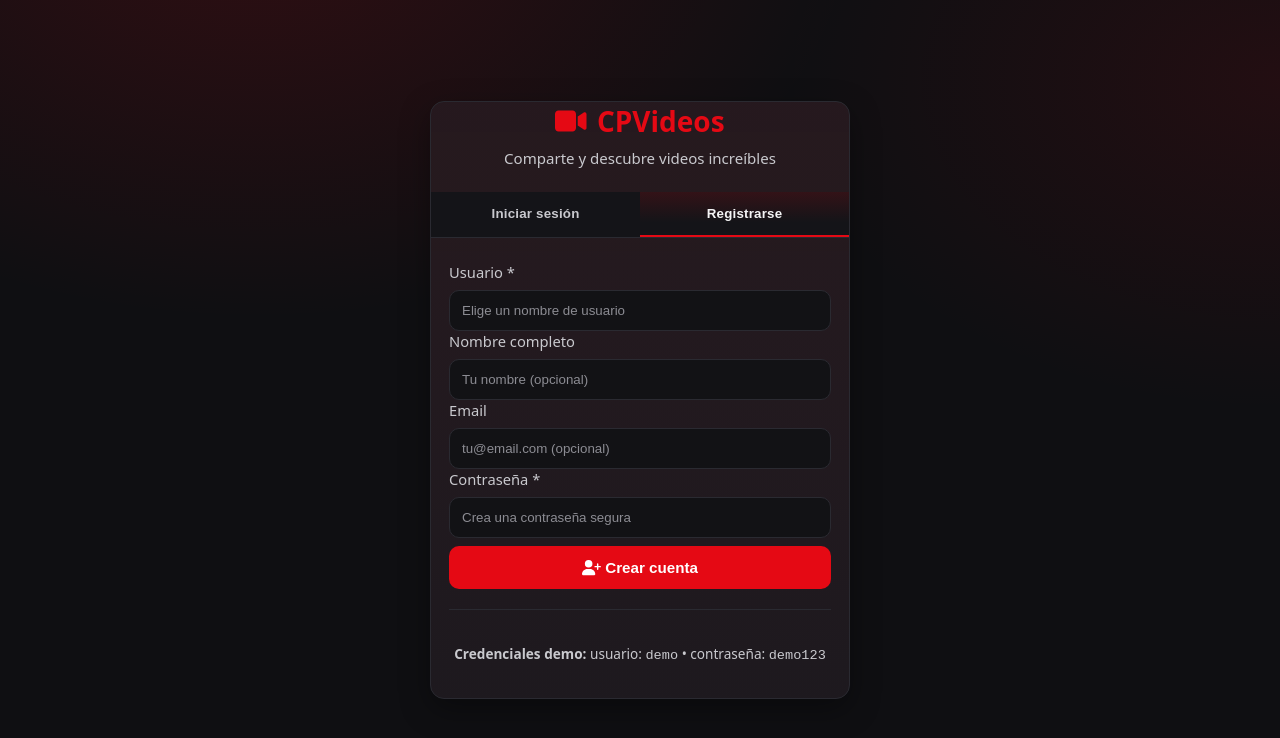
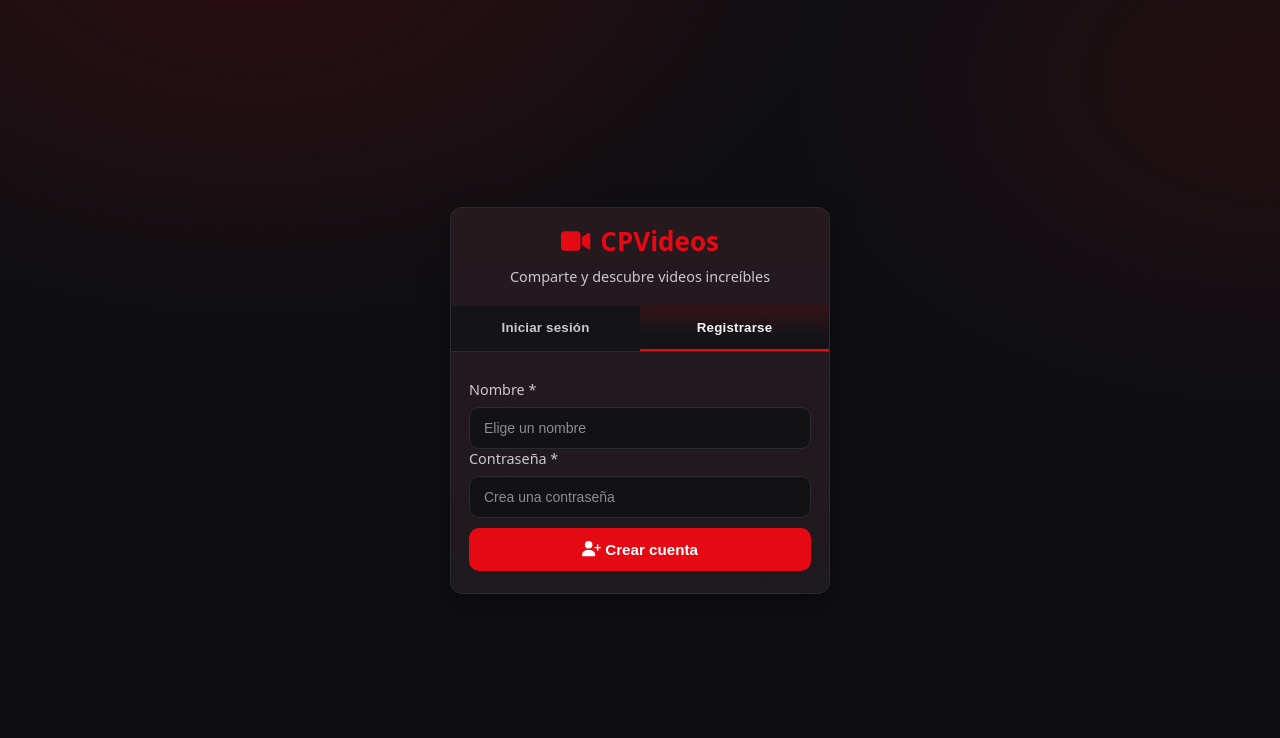
Before and after one commit to mosanrodrguez/CPVideos, a website: page public/login.html in a window 1280 px wide. Both pictures are taken after a click on the button "Registrarse". Drawn offline with Linux system fonts and the light colour scheme.

Commit message:
Actualizar login.html

```diff
--- a/public/login.html
+++ b/public/login.html
@@ -26,15 +26,15 @@
       color: var(--text);
       display: grid;
       place-items: center;
-      padding: 24px;
+      padding: 20px;
     }
 
     .card {
       width: 100%;
-      max-width: 420px;
+      max-width: 380px;
       background: linear-gradient(180deg, rgba(229, 9, 20, 0.06), rgba(229, 9, 20, 0.02)), var(--panel);
       border: 1px solid var(--border);
-      border-radius: 14px;
+      border-radius: 12px;
       box-shadow: 0 10px 30px rgba(0,0,0,0.35);
       overflow: hidden;
     }
@@ -72,7 +72,7 @@
     form {
       display: grid;
       gap: 14px;
-      margin-top: 6px;
+      margin-top: 10px;
     }
 
     .field {
@@ -80,18 +80,19 @@
       gap: 8px;
     }
     label {
-      font-size: 0.92rem;
+      font-size: 0.9rem;
       color: var(--muted);
     }
-    input[type="text"], input[type="password"], input[type="email"] {
+    input[type="text"], input[type="password"] {
       width: 100%;
-      padding: 12px 12px;
+      padding: 12px 14px;
       border-radius: 10px;
       border: 1px solid var(--border);
       background: #121215;
       color: var(--text);
       outline: none;
       transition: border-color 140ms ease, box-shadow 140ms ease;
+      font-size: 14px;
     }
     input::placeholder { color: #8c8c93; }
     input:focus {
@@ -101,10 +102,11 @@
 
     .logo {
       text-align: center;
-      margin-bottom: 24px;
+      margin-bottom: 20px;
+      padding-top: 15px;
     }
     .logo h1 {
-      font-size: 28px;
+      font-size: 26px;
       color: var(--accent);
       margin: 0 0 8px;
       display: flex;
@@ -114,7 +116,7 @@
     }
     .logo p {
       color: var(--muted);
-      font-size: 0.94rem;
+      font-size: 0.9rem;
       margin: 0;
     }
 
@@ -129,7 +131,7 @@
       transition: all 160ms ease;
       background: var(--accent);
       color: white;
-      margin-top: 8px;
+      margin-top: 10px;
     }
     .btn:hover {
       background: var(--accent-2);
@@ -149,23 +151,14 @@
       margin-bottom: 16px;
     }
 
-    .demo-note {
-      text-align: center;
-      color: var(--muted);
-      font-size: 0.85rem;
-      margin-top: 20px;
-      padding-top: 20px;
-      border-top: 1px solid var(--border);
-    }
-
     .loader {
       display: none;
       text-align: center;
       margin: 20px 0;
     }
     .loader-spinner {
-      width: 40px;
-      height: 40px;
+      width: 36px;
+      height: 36px;
       border: 3px solid rgba(255,255,255,0.1);
       border-top-color: var(--accent);
       border-radius: 50%;
@@ -177,7 +170,7 @@
     }
 
     .logo-icon {
-      font-size: 28px;
+      font-size: 26px;
     }
   </style>
 </head>
@@ -206,8 +199,8 @@
       <!-- FORMULARIO DE LOGIN -->
       <form id="loginForm" style="display: block;">
         <div class="field">
-          <label for="loginUsername">Usuario</label>
-          <input type="text" id="loginUsername" placeholder="Ingresa tu usuario" required>
+          <label for="loginUsername">Nombre</label>
+          <input type="text" id="loginUsername" placeholder="Ingresa tu nombre" required>
         </div>
         <div class="field">
           <label for="loginPassword">Contraseña</label>
@@ -221,29 +214,17 @@
       <!-- FORMULARIO DE REGISTRO -->
       <form id="registerForm" style="display: none;">
         <div class="field">
-          <label for="registerUsername">Usuario *</label>
-          <input type="text" id="registerUsername" placeholder="Elige un nombre de usuario" required>
-        </div>
-        <div class="field">
-          <label for="registerName">Nombre completo</label>
-          <input type="text" id="registerName" placeholder="Tu nombre (opcional)">
-        </div>
-        <div class="field">
-          <label for="registerEmail">Email</label>
-          <input type="email" id="registerEmail" placeholder="tu@email.com (opcional)">
+          <label for="registerUsername">Nombre *</label>
+          <input type="text" id="registerUsername" placeholder="Elige un nombre" required>
         </div>
         <div class="field">
           <label for="registerPassword">Contraseña *</label>
-          <input type="password" id="registerPassword" placeholder="Crea una contraseña segura" required>
+          <input type="password" id="registerPassword" placeholder="Crea una contraseña" required>
         </div>
         <button type="submit" class="btn">
           <i class="fas fa-user-plus"></i> Crear cuenta
         </button>
       </form>
-
-      <div class="demo-note">
-        <p><strong>Credenciales demo:</strong> usuario: <code>demo</code> • contraseña: <code>demo123</code></p>
-      </div>
     </div>
   </div>
 
@@ -343,17 +324,15 @@
       e.preventDefault();
 
       const username = document.getElementById('registerUsername').value.trim();
-      const name = document.getElementById('registerName').value.trim();
-      const email = document.getElementById('registerEmail').value.trim();
       const password = document.getElementById('registerPassword').value;
 
       if (!username || !password) {
-        showError('Usuario y contraseña son obligatorios');
+        showError('Nombre y contraseña son obligatorios');
         return;
       }
 
-      if (password.length < 6) {
-        showError('La contraseña debe tener al menos 6 caracteres');
+      if (password.length < 4) {
+        showError('La contraseña debe tener al menos 4 caracteres');
         return;
       }
 
@@ -369,8 +348,7 @@
           body: JSON.stringify({
             username,
             password,
-            name: name || username,
-            email: email || ''
+            name: username
           })
         });
 
```
